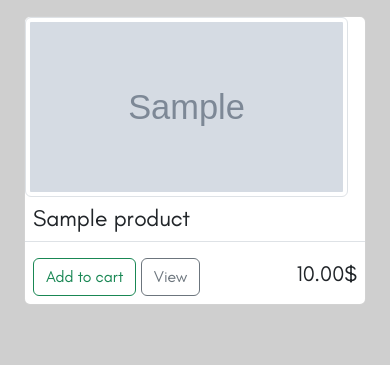
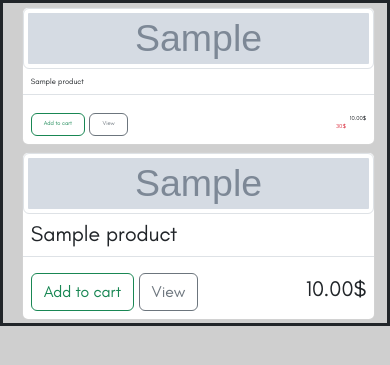
Before and after one commit to aessakou/Ecom, a Django app: template src/store/templates/store/home.html in a window 390 px wide. Shown: the part 56-421 px from the top of the page. Run offline with Django 4.2, Linux system fonts and the light colour scheme; tables that the repository leaves empty hold one stand-in row (values such as "Sample post"); the template is opened without the code that fills it: values that come from a table or form of the project are taken from there, most other values are stand-ins (such as "Sample title", 1, 10 or a date in 2020); grey boxes marked "Sample" are stand-in pictures; some libraries are stand-ins or nearby versions.

Commit message:
New store card style (Responsive)

```diff
--- a/src/static/store/css/store.css
+++ b/src/static/store/css/store.css
@@ -69,6 +69,15 @@ body.darkmode {
 	--dark: #ddd;
 }
 
+
+.my-container {
+	width: 100%;
+	border: solid;
+	padding: 0 7vw;
+	margin: 0 auto;
+	max-width: 1400px;
+}
+
 .bg-body-tertiary {
 	background: var(--bluegreen) !important;
 }
@@ -101,6 +110,68 @@ body.darkmode {
 	justify-content: center;
 	align-items: center;
 }
+
+.items-column {
+	width: 31.33%;
+	/* height: 20vw; */
+	margin: 1%;
+	max-width: 390px;
+	padding: 0;
+}
+
+.items-column .card img {
+	height: 15.65vw;
+}
+
+
+
+.fn-z {
+	font-size: 1.5vw;
+}
+.fn-z-t {
+	font-size: 2vw;
+}
+
+@media (min-width: 1400px) {
+	.my-container {
+		padding: 0 98px;
+	}
+	.items-column .card img {
+		height: 219px;
+	}
+	.fn-z {
+		font-size: 21px;
+	}
+	.fn-z-t {
+		font-size: 28px;
+	}
+}
+
+@media (max-width: 499px) {
+	.items-column {
+		width: 100%;
+		/* height: 15vw; */
+	}
+}
+
+@media (min-width: 500px) {
+	.items-column {
+		width: 46%;
+		/* height: 15vw; */
+		margin: 2%;
+	}
+}
+
+@media (min-width: 700px) {
+	.items-column {
+		width: 31.33%;
+		/* height: 20vw; */
+		margin: 1%;
+		max-width: 390px;
+		padding: 0;
+	}
+}
+
 
 
 @media (min-width: 1400px) {
@@ -180,15 +251,13 @@ body.darkmode {
 
 .summary-img {
 
-	/* padding: .2rem !important;
+	padding: .2rem !important;
     border: 1px solid var(--light-grey) !important;
     border-radius: 0.375rem !important;
-    max-width: 100% !important; */
+    max-width: 100% !important;
+	max-height: 100% !important;
 }
 
-.img-cont {
-	background: red;
-}
 
 /* @media (min-width: 150px) {
 	.product-img {
--- a/src/static/store/js/store.js
+++ b/src/static/store/js/store.js
@@ -1,15 +1,20 @@
-function image_height(){
-	console.log('hello');
-	const productImgs = document.querySelectorAll('.summary-img');
-	productImgs.forEach(item=>{
-			let width = item.offsetWidth;
-			let height = (9 * width) / 16;
-			item.style.height = height + 'px';
-			item.style.width = width + 'px';
-			console.log(height);
-		});
+// function image_height(){
+// 	console.log('hello');
+// 	const productImgs = document.querySelectorAll('.summary-img');
+// 	productImgs.forEach(item=>{
+// 			let width = item.offsetWidth;
+// 			let height = (9 * width) / 16;
+// 			item.style.height = height + 'px';
+// 			item.style.width = width + 'px';
+// 			if (width < item.parentElement.offsetWidth - 5)
+// 			{
+// 				item.style.height = item.parentElement.offsetHeight + 'px';
+// 				item.style.width = item.parentElement.offsetWidth + 'px';
+// 			}
 
-}
+// 		});
+
+// }
 
 
 // image_height();
--- a/src/store/templates/store/base.html
+++ b/src/store/templates/store/base.html
@@ -47,7 +47,7 @@
 
 
 
-	<div class="container">
+	<div class="my-container">
 		{% block content %}
 
 		{% endblock content %}
--- a/src/store/templates/store/home.html
+++ b/src/store/templates/store/home.html
@@ -3,12 +3,12 @@
 
 {% block content %}
 {% load static %}
+<!-- <h6 class="d-inline-block text-danger me-1 mb-0">30$</h6> -->
 
-<div class="container-fluid">
-	<div class="row">
-		{% for product in products %}
 
-		<div class="col-md-4">
+	<!-- <div class="row"> -->
+
+		<!-- <div class="col-md-4">
 			<div class="card-group mt-3">
 				<div class="card">
 					<div class="product-img">
@@ -19,48 +19,73 @@
 						<a class="btn btn-outline-success" href="#">Add to cart</a>
 						<a class="btn btn-outline-secondary"  href="#">View</a>
 						<div class="d-inline-block float-end prix-block">
-							<!-- <h6 class="d-inline-block text-danger me-1 mb-0">30$</h6> -->
 							<h4 class="d-inline-block float-end mb-0 pt-1">{{product.price|floatformat:2}}$</h4>
 						</div>
 					</div>
 				</div>
 			</div>
+		</div> -->
+		<!-- {% for product in products %} -->
+		<!-- <div class="items-column mt-3"> -->
+
+		<!-- </div> -->
+
+		<!-- {% endfor %} -->
+		<!-- <div class="items-column mt-3">
+
 		</div>
+		<div class="items-column mt-3">
 
-		{% endfor %}
-		<!-- <div class="col-md-4">
-			<div class="card-group mt-3">
+		</div> -->
+
+	<!-- </div> -->
+
+	<div>
+
+		<div class="row">
+
+			{% for product in products %}
+
+
+			<div class="items-column">
 				<div class="card">
-					<img class="img-thumbnail user-select-none" src="{% static 'store/images/product.png' %}" alt="">
-					<h3 class="card-title p-2 mb-0">Product</h3>
+					<img class="img-thumbnail" src="{{product.imageURL}}" alt="">
+					<h4 class="card-title p-2 mb-0 fn-z-t">{{product.name}}</h4>
 					<div class="border-top p-2 pt-3 user-select-none">
-						<a class="btn btn-outline-success" href="#">Add to cart</a>
-						<a class="btn btn-outline-secondary"  href="{% url 'checkout' %}">View</a>
+						<a class="btn btn-outline-success fn-z" href="#">Add to cart</a>
+						<a class="btn btn-outline-secondary fn-z"  href="#">View</a>
 						<div class="d-inline-block float-end prix-block">
-							<h6 class="d-inline-block text-danger me-1 mb-0">30$</h6>
-							<h3 class="d-inline-block float-end mb-0">20$</h3>
+							<h6 class="d-inline-block text-danger me-1 mb-0 fn-z">30$</h6>
+							<h4 class="d-inline-block float-end mb-0 pt-1 fn-z">{{product.price|floatformat:2}}$</h4>
 						</div>
 					</div>
 				</div>
 			</div>
-		</div> -->
-		<!-- <div class="col-md-4">
-			<div class="card-group mt-3">
+
+			{% endfor %}
+
+			{% for product in products %}
+
+
+			<div class="items-column">
 				<div class="card">
-					<img class="img-thumbnail user-select-none" src="{% static 'store/images/product.png' %}" alt="">
-					<h3 class="card-title p-2 mb-0">Product</h3>
+					<img class="img-thumbnail" src="{{product.imageURL}}" alt="">
+					<h4 class="card-title p-2 mb-0">{{product.name}}</h4>
 					<div class="border-top p-2 pt-3 user-select-none">
 						<a class="btn btn-outline-success" href="#">Add to cart</a>
-						<a class="btn btn-outline-secondary"  href="{% url 'checkout' %}">View</a>
+						<a class="btn btn-outline-secondary"  href="#">View</a>
 						<div class="d-inline-block float-end prix-block">
-							<h6 class="d-inline-block text-danger me-1 mb-0">30$</h6>
-							<h3 class="d-inline-block float-end mb-0">20$</h3>
+							<h4 class="d-inline-block float-end mb-0 pt-1">{{product.price|floatformat:2}}$</h4>
 						</div>
 					</div>
 				</div>
 			</div>
-		</div> -->
+
+			{% endfor %}
+
+
+		</div>
+
 	</div>
-</div>
 
 {% endblock content %}
```
